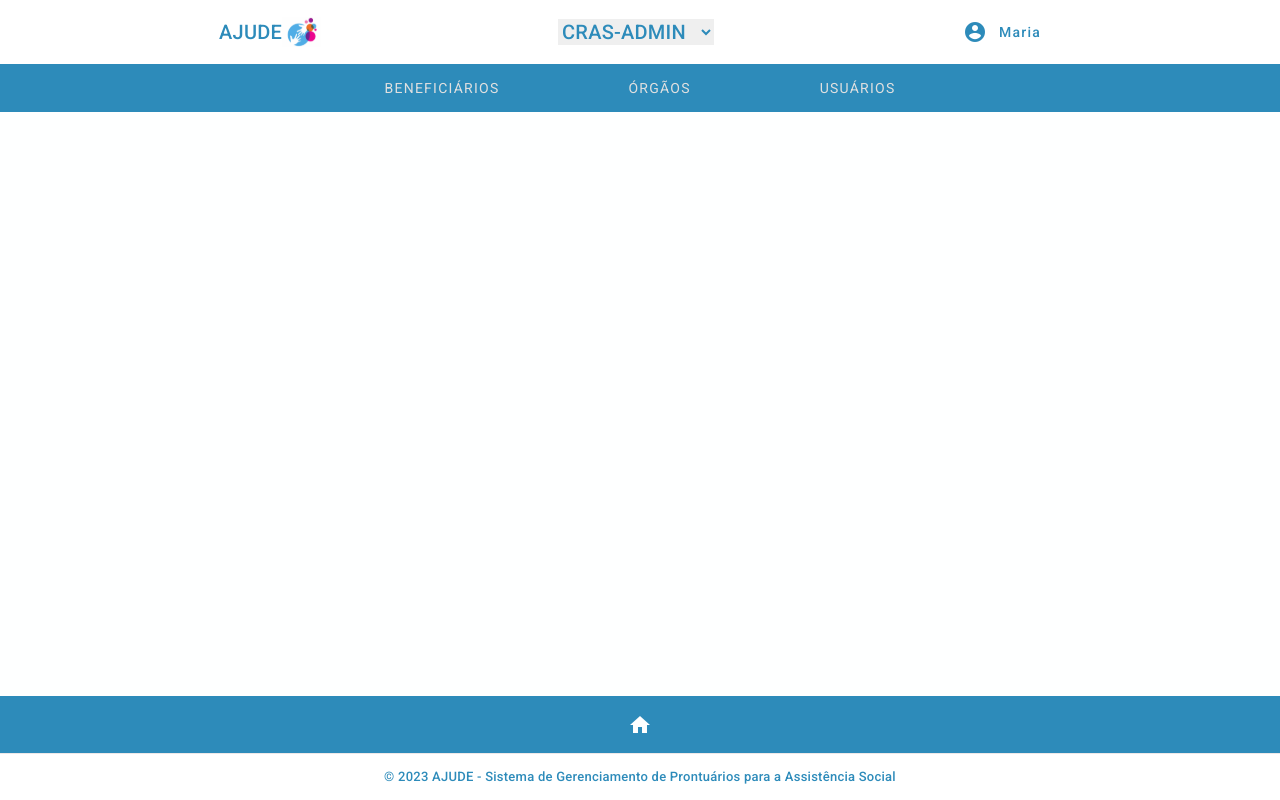
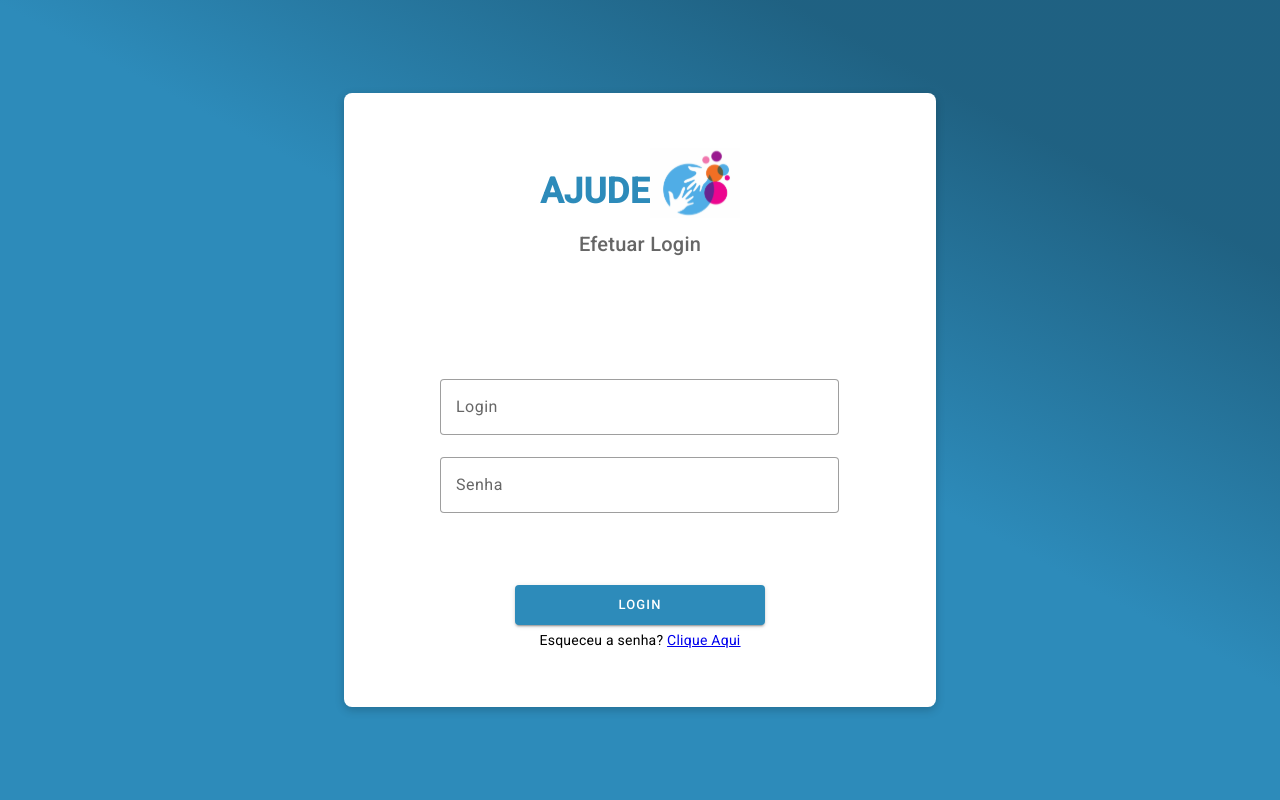
Before and after one commit to rodriguesiad/AJUDE_PI, an Angular app: page /login in a window 1280 px wide. Built offline with nearby package versions, Linux system fonts and the light colour scheme.

Commit message:
Configura estilo padrão por rota

```diff
--- a/src/app/app.component.html
+++ b/src/app/app.component.html
@@ -1,2 +1,8 @@
-<app-header></app-header>
-<app-footer></app-footer>
+<div *ngIf="!isLoginPage">
+    <app-header></app-header>
+    <app-footer></app-footer>
+</div>
+
+<div *ngIf="isLoginPage">
+    <router-outlet></router-outlet>
+</div>
--- a/src/app/app.component.ts
+++ b/src/app/app.component.ts
@@ -1,10 +1,23 @@
-import { Component } from '@angular/core';
+import { Component, OnInit } from '@angular/core';
+import { NavigationEnd, Router } from '@angular/router';
+import { filter } from 'rxjs';
 
 @Component({
   selector: 'app-root',
   templateUrl: './app.component.html',
   styleUrls: ['./app.component.css']
 })
-export class AppComponent {
+export class AppComponent implements OnInit {
   title = 'ajude-frontend';
+  isLoginPage: boolean = true;
+
+  constructor(private router: Router) { }
+
+  ngOnInit() {
+    this.router.events.pipe(filter((event): event is NavigationEnd => event instanceof NavigationEnd))
+      .subscribe(event => {
+        this.isLoginPage = (event.url.includes('/login'));
+      });
+  }
+
 }
--- a/src/app/login/components/login/login.component.css
+++ b/src/app/login/components/login/login.component.css
@@ -1,11 +1,23 @@
 
 .login-container {
     background: linear-gradient(208.2deg, rgba(0, 0, 0, 0.3) 17.82%, rgba(45, 139, 186, 0.3) 46.45%),
-    linear-gradient(0deg, #2D8BBA, #2D8BBA); /* Cor do quadrado branco */
+    linear-gradient(0deg, #2D8BBA, #2D8BBA);
     display: flex;
     justify-content: center;
     align-items: center;
     min-height: 100vh;
+}
+
+#logo {
+    display: flex;
+    width: 100%;
+    justify-content: center;
+}
+
+#logo > span {
+    font-weight: bold;
+    font-size: 35px;
+    padding-top: 17px;
 }
 
 .login-box {
@@ -15,7 +27,11 @@
     box-shadow: 0 3px 10px rgba(0, 0, 0, 0.2);
     text-align: center;
     width: 532px;
-    height: 468px;
+    height: 554px;
+    display: flex;
+    flex-direction: column;
+    align-items: center;
+    justify-content: space-around;
 }
 
 .login-box span {
@@ -32,11 +48,11 @@
 
 .login-box img {
     width: 90px;
-    height: 90px; /* Ajuste a altura conforme necessário */
+    height: 90px;
 }
 
 .login-title {
-    color: #00000099; /* Cor do título "Efetuar Login" */
+    color: #00000099;
     margin-bottom: 90px;
     margin-top: 0px;
 }
@@ -47,7 +63,7 @@
 }
 
 .login-button {
-    width: 50%; /* Ajuste a largura conforme necessário */
+    width: 50%;
     margin-top: 50px;
     margin-bottom: 5px;
     color: #2D8BBA;
@@ -55,10 +71,13 @@
 
 .forgot-password {
     margin-top: 20px;
-    color: #2D8BBA; /* Cor do texto "Esqueceu a senha? Clique aqui." */
+    color: #2D8BBA;
     cursor: pointer;
 }
 
 button[mat-raised-button] {
     background-color: #2D8BBA;
+    color: white;
+    font-size: 13px;
+    height: 40px;
 }
--- a/src/app/login/components/login/login.component.html
+++ b/src/app/login/components/login/login.component.html
@@ -1,20 +1,22 @@
 <div class="login-container">
     <div class="login-box">
-        <span>
-            AJUDE
-            <img src="../../../../assets/images/logo.svg" alt="Logo do sistema">
-        </span>
-        <h2 class="login-title">Efetuar Login</h2>
+        <div class="box-header">
+            <div id="logo">
+                <span>AJUDE</span>
+                <img src="../../../../assets/images/logo.svg" alt="Logo do sistema">
+            </div>
+            <h2 class="login-title">Efetuar Login</h2>
+        </div>
         <form [formGroup]="loginForm">
-            <mat-form-field class="login-input">
+            <mat-form-field class="login-input" appearance="outline">
                 <input matInput placeholder="Login" formControlName="email" required>
-                <mat-error *ngIf="loginForm.get('email')!.hasError('required')">O email é obrigatório</mat-error>
+                <mat-error *ngIf="loginForm.get('email')!.hasError('required')">O login é obrigatório</mat-error>
             </mat-form-field>
-            <mat-form-field class="login-input">
+            <mat-form-field class="login-input" appearance="outline">
                 <input matInput type="password" placeholder="Senha" formControlName="password" required>
                 <mat-error *ngIf="loginForm.get('password')!.hasError('required')">A senha é obrigatória</mat-error>
             </mat-form-field>
-            <button mat-raised-button class="login-button" color="primary" type="submit">LOGIN</button>
+            <button mat-raised-button class="login-button" color="primary" type="submit" (click)="entrar()">LOGIN</button>
             <p>Esqueceu a senha? <a [routerLink]="['/login/recuperar-senha']">Clique Aqui</a></p>
         </form>
     </div>
--- a/src/app/login/components/login/login.component.ts
+++ b/src/app/login/components/login/login.component.ts
@@ -21,4 +21,11 @@ export class LoginComponent {
       password: ['', [Validators.required, Validators.minLength(3)]]
     });
   }
+
+  entrar(): void {
+    if (this.loginForm.valid) {
+      this.router.navigateByUrl('/beneficiarios/list');
+    }
+  }
+
 }
--- a/src/app/login/components/recuperar-senha/recuperar-senha.component.css
+++ b/src/app/login/components/recuperar-senha/recuperar-senha.component.css
@@ -1,11 +1,23 @@
 
 .login-container {
     background: linear-gradient(208.2deg, rgba(0, 0, 0, 0.3) 17.82%, rgba(45, 139, 186, 0.3) 46.45%),
-    linear-gradient(0deg, #2D8BBA, #2D8BBA); /* Cor do quadrado branco */
+    linear-gradient(0deg, #2D8BBA, #2D8BBA);
     display: flex;
     justify-content: center;
     align-items: center;
     min-height: 100vh;
+}
+
+#logo {
+    display: flex;
+    width: 100%;
+    justify-content: center;
+}
+
+#logo > span {
+    font-weight: bold;
+    font-size: 35px;
+    padding-top: 17px;
 }
 
 .login-box {
@@ -15,7 +27,11 @@
     box-shadow: 0 3px 10px rgba(0, 0, 0, 0.2);
     text-align: center;
     width: 532px;
-    height: 468px;
+    height: 554px;
+    display: flex;
+    flex-direction: column;
+    align-items: center;
+    justify-content: space-around;
 }
 
 .login-box span {
@@ -32,11 +48,11 @@
 
 .login-box img {
     width: 90px;
-    height: 90px; /* Ajuste a altura conforme necessário */
+    height: 90px;
 }
 
 .login-title {
-    color: #00000099; /* Cor do título "Efetuar Login" */
+    color: #00000099;
     margin-bottom: 90px;
     margin-top: 0px;
 }
@@ -60,4 +76,6 @@
 
 button[mat-raised-button] {
     background-color: #2D8BBA;
+    font-size: 13px;
+    height: 40px;
 }
--- a/src/app/login/components/recuperar-senha/recuperar-senha.component.html
+++ b/src/app/login/components/recuperar-senha/recuperar-senha.component.html
@@ -1,14 +1,16 @@
 <div class="login-container">
     <div class="login-box">
-        <span>
-            AJUDE
-            <img src="../../../../assets/images/logo.svg" alt="Logo do sistema">
-        </span>
-        <h2 class="login-title">Recuperar Senha</h2>
+        <div class="box-header">
+            <div id="logo">
+                <span>AJUDE</span>
+                <img src="../../../../assets/images/logo.svg" alt="Logo do sistema">
+            </div>
+            <h2 class="login-title">Recuperar Senha</h2>
+        </div>
         <div class="texto">
-            <p>Um e-mail foi enviado para a**@gmail.com</p>
+            <p>Um e-mail foi enviado para a**gmail.com</p>
             <p>com a nova senha de acesso</p>
         </div>
-            <button mat-raised-button class="voltar-button" color="primary" [routerLink]="['/login/entrar']">VOLTAR</button>
+            <button mat-raised-button class="voltar-button" color="primary" [routerLink]="['/login']">VOLTAR</button>
     </div>
 </div>
--- a/src/app/login/login-routing.module.ts
+++ b/src/app/login/login-routing.module.ts
@@ -5,7 +5,7 @@ import { RecuperarSenhaComponent } from './components/recuperar-senha/recuperar-
 
 const routes: Routes = [
   {
-  path: 'entrar', component : LoginComponent
+  path: '', component : LoginComponent
   },
 
   {
--- a/src/app/shared/components/header/header.component.html
+++ b/src/app/shared/components/header/header.component.html
@@ -30,4 +30,4 @@
     <div class="container-body">
         <router-outlet></router-outlet>
     </div>
-    <div>
+</div>
--- a/src/app/shared/components/header/header.component.ts
+++ b/src/app/shared/components/header/header.component.ts
@@ -9,7 +9,6 @@ import { TabSelectionService } from '../../services/tab-selection.service';
   styleUrls: ['./header.component.css']
 })
 export class HeaderComponent implements OnInit {
-
   navLinks = [
     { path: '/beneficiarios/list', label: 'BENEFICIÁRIOS', isActive: false },
     { path: '/orgaos/list', label: 'ÓRGÃOS', isActive: false },
@@ -17,7 +16,6 @@ export class HeaderComponent implements OnInit {
   ]
 
   constructor(private tabSelectionService: TabSelectionService, private router: Router) { }
-
 
   ngOnInit() {
     this.router.events
--- a/src/styles.css
+++ b/src/styles.css
@@ -6,12 +6,12 @@ table {
 html,
 body {
   height: 100%;
+  width: 100%;
 }
 
 body {
   margin: 0;
   font-family: Roboto, "Helvetica Neue", sans-serif;
-  background-color: #FEFFFF;
   display: flex;
   flex-direction: column;
   min-height: 100vh;
```
Also changed, not shown: src/app/app-routing.module.ts (+4 -5 lines).
